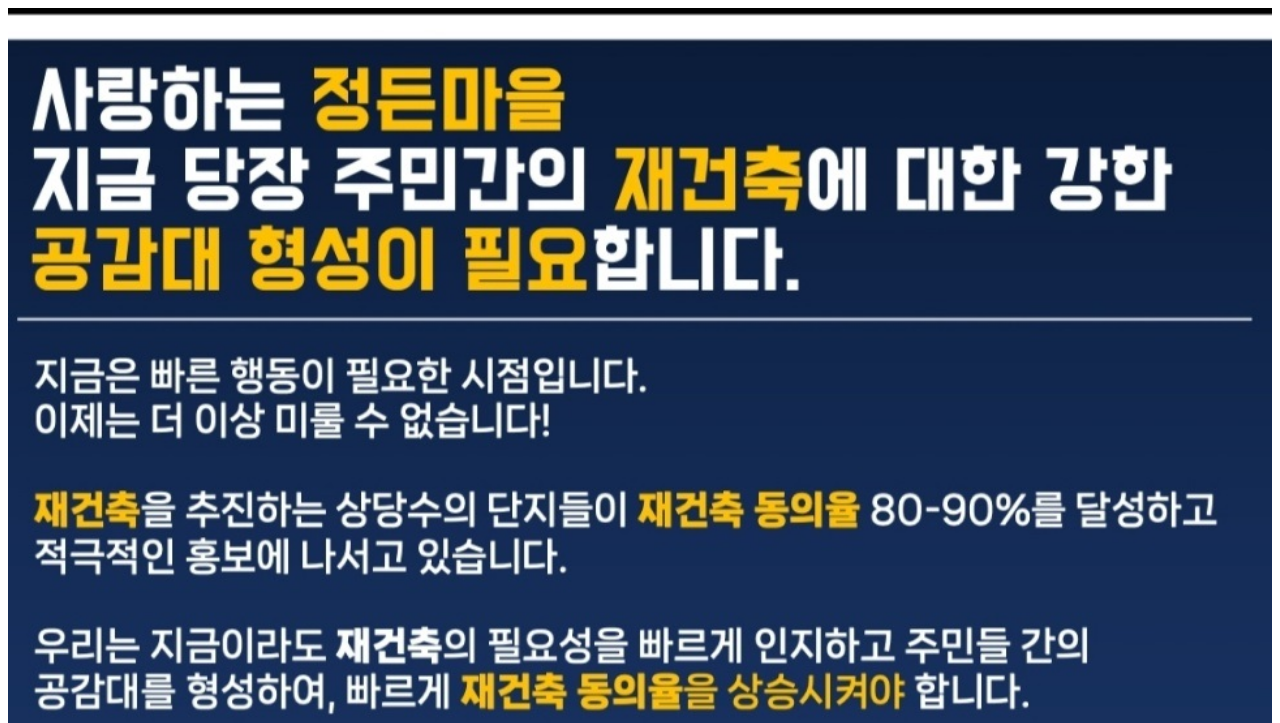
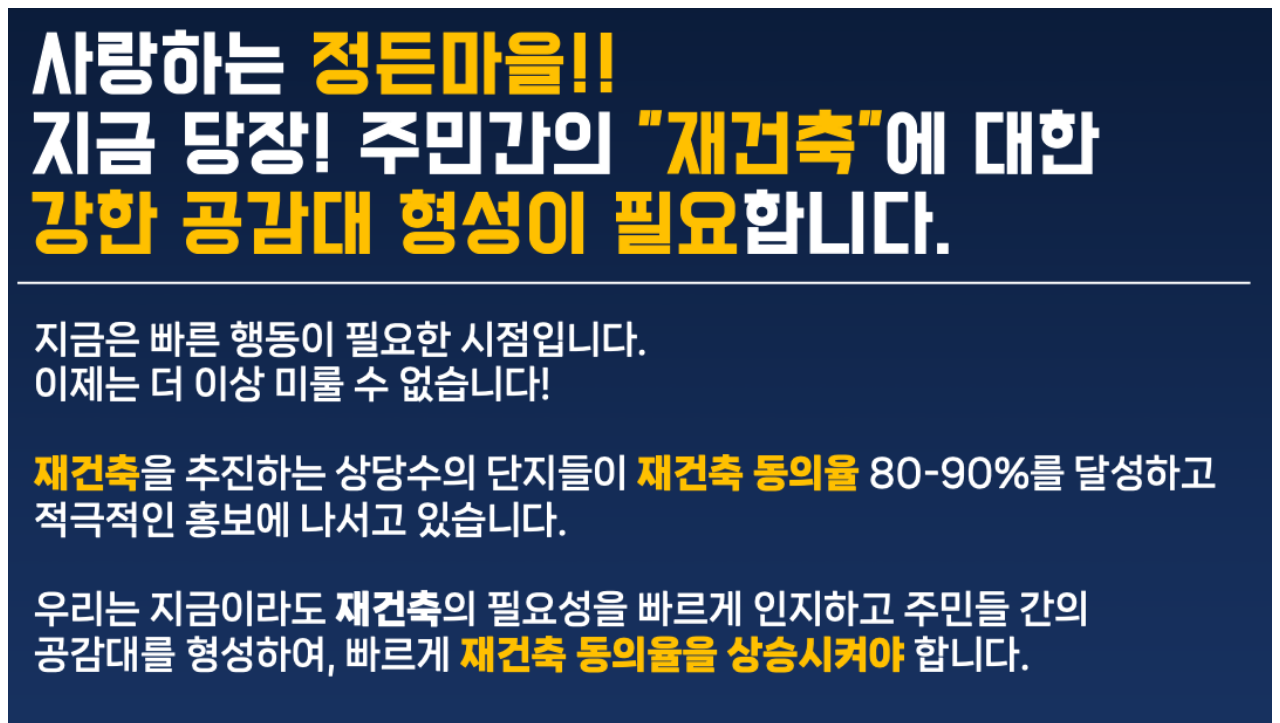
Before and after one commit to JeongdeunVillage/QR-for-Promo, a plain HTML site: page index.html in a window 1280 px wide. Shown: the top 723 px of the page. Drawn offline with Linux system fonts and the light colour scheme.

Commit message:
Update index.html

```diff
--- a/index.html
+++ b/index.html
@@ -35,7 +35,7 @@
 <body>
 
 <div class="image-wrapper">
-  <img src="QR_Promo_half_20240310.jpg" alt="Promo Image" style="width: 100%; height: auto;">
+  <img src="QR_Promo_half_20240313.jpg" alt="Promo Image" style="width: 100%; height: auto;">
   <!-- Links below the image -->
   <div class="link-wrapper">
     <a id="link1" class="clickable-area" href="https://open.kakao.com/o/gaOpvWbg" target="_blank">동아 1단지 (비번 1001)</a>
```
